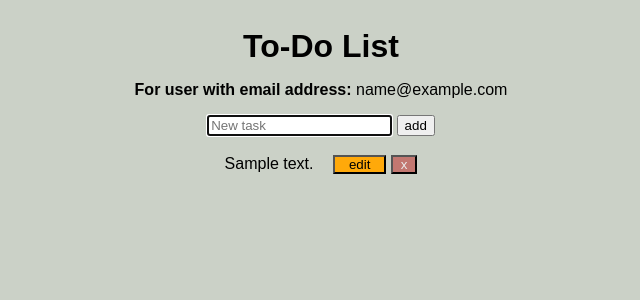
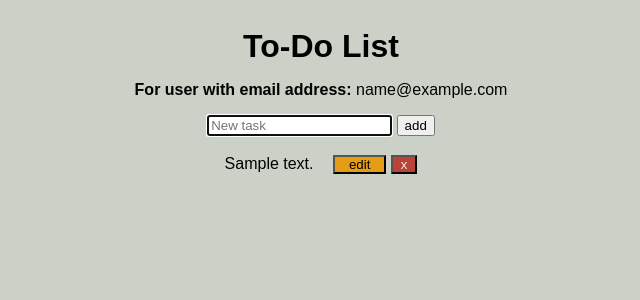
Before and after one commit to kamend0/to-do, a Flask app: template app/templates/tasks.html in a window 1280 px wide. Shown: the top 300 px of the page, without its empty margins (319-959 px from the left). Run offline with Flask 3, Linux system fonts and the light colour scheme; tables that the repository leaves empty hold one stand-in row (values such as "Sample post"); the template is opened without the code that fills it: values that come from a table or form of the project are taken from there, most other values are stand-ins (such as "Sample title", 1, 10 or a date in 2020).

Commit message:
Tweak some colors

```diff
--- a/app/static/styles/tasks.css
+++ b/app/static/styles/tasks.css
@@ -74,14 +74,14 @@ body {
     text-align: center;
     color: #EBEBEB;
     padding: 0px 0.2em 0px;
-    background-color: #C27770;
+    background-color: #bb4237;
     width: 2em;
 }
 
 
 .del-button:hover {
     transition: background-color 0.3s ease;
-    background-color: #8E443D;
+    background-color: #8b3730;
 }
 
 
@@ -89,11 +89,11 @@ body {
     justify-content: center;
     text-align: center;
     padding: 0px 0.2em 0px;
-    background-color: #FFA90A;
+    background-color: #e49c17;
     width: 4em;
 }
 
 .edit-button:hover {
     transition: background-color 0.3s ease;
-    background-color: #E09200;
+    background-color: #f8b333;
 }
```
